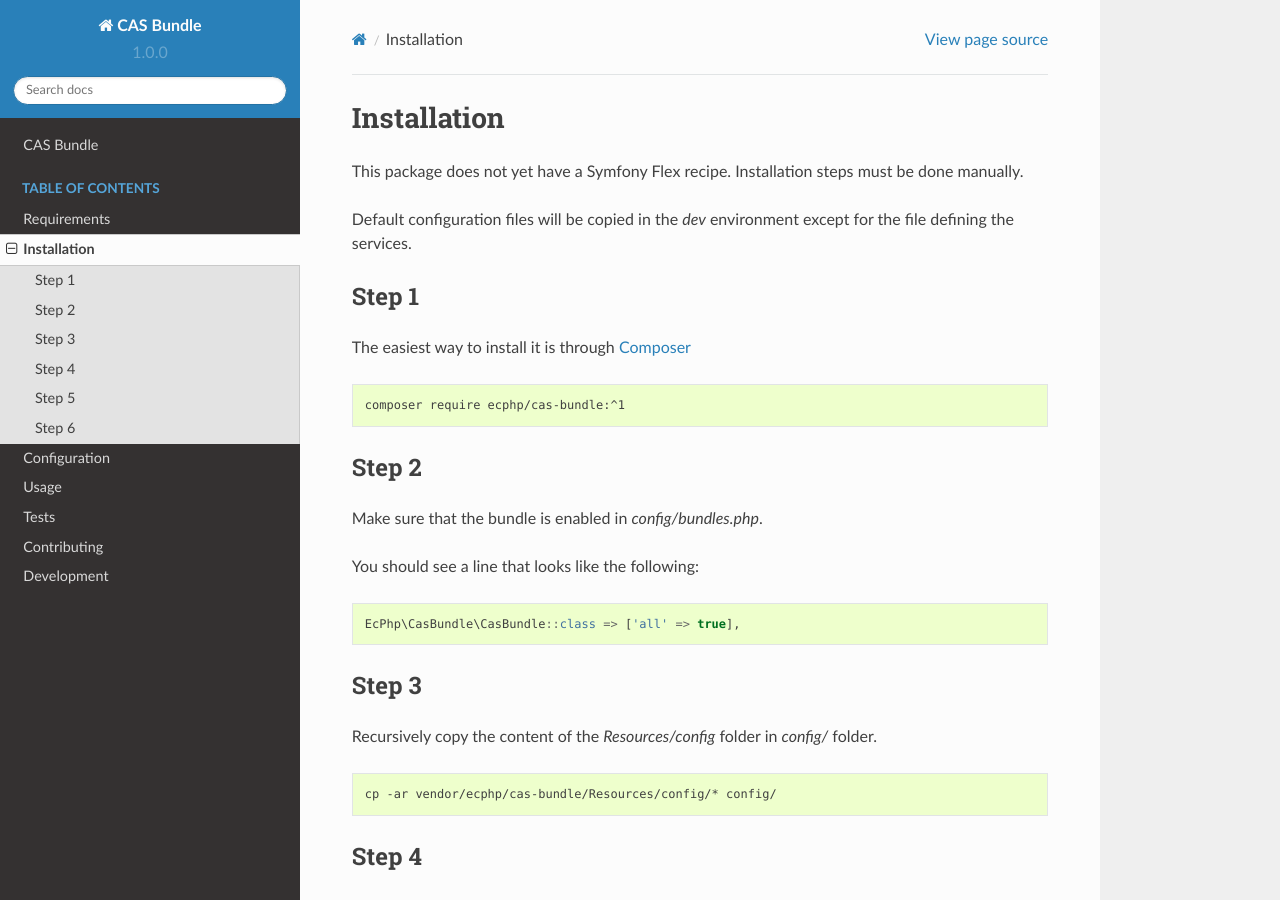
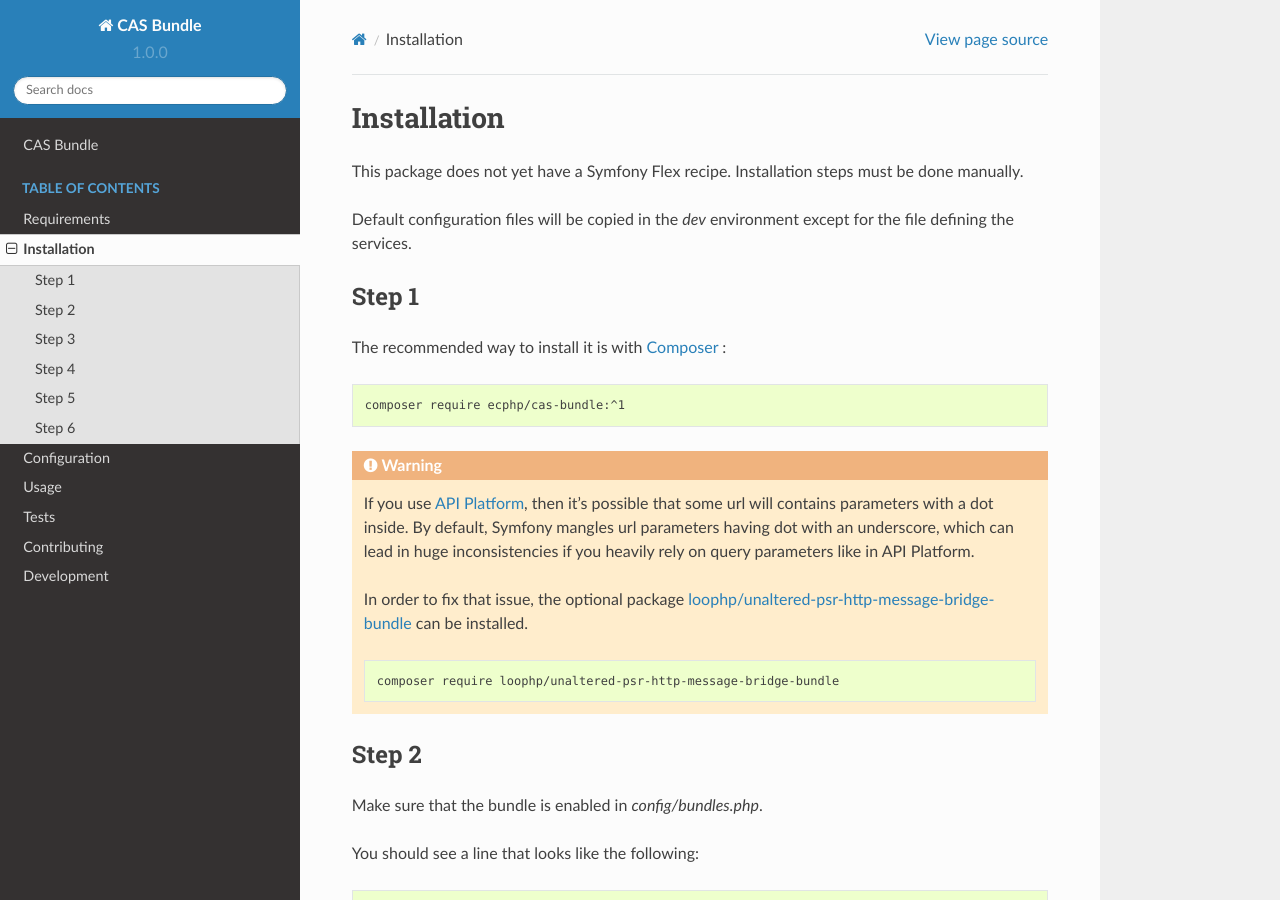
Before and after one commit to ecphp/cas-bundle, a Sphinx documentation site: the page built from docs/pages/installation.rst, in a window 1280 px wide and 900 px high. Built offline with Sphinx 7.4.7 and the Read the Docs theme 2.0.0, drawn with Linux system fonts in a browser that asks for light colours.

Commit message:
Update documentation.

```diff
--- a/docs/pages/installation.rst
+++ b/docs/pages/installation.rst
@@ -11,11 +11,21 @@ the services.
 Step 1
 ~~~~~~
 
-The easiest way to install it is through Composer_
+The recommended way to install it is with Composer_ :
 
 .. code-block:: bash
 
     composer require ecphp/cas-bundle:^1
+
+.. warning:: If you use `API Platform`_, then it's possible that some url will contains parameters with
+   a dot inside. By default, Symfony mangles url parameters having dot with an underscore, which can lead in huge
+   inconsistencies if you heavily rely on query parameters like in API Platform.
+
+   In order to fix that issue, the optional package `loophp/unaltered-psr-http-message-bridge-bundle`_ can be installed.
+
+   .. code-block:: bash
+
+      composer require loophp/unaltered-psr-http-message-bridge-bundle
 
 Step 2
 ~~~~~~
@@ -129,3 +139,5 @@ The quickest solution for a working CAS server on any platform is this `Docker p
 .. _Docker project: https://github.com/crpeck/cas-overlay-docker
 .. _Apereo: https://www.apereo.org/
 .. _https://casserver.herokuapp.com/cas/: https://casserver.herokuapp.com/cas/
+.. _loophp/unaltered-psr-http-message-bridge-bundle: https://github.com/loophp/unaltered-psr-http-message-bridge-bundle
+.. _API Platform: https://api-platform.com/
```
